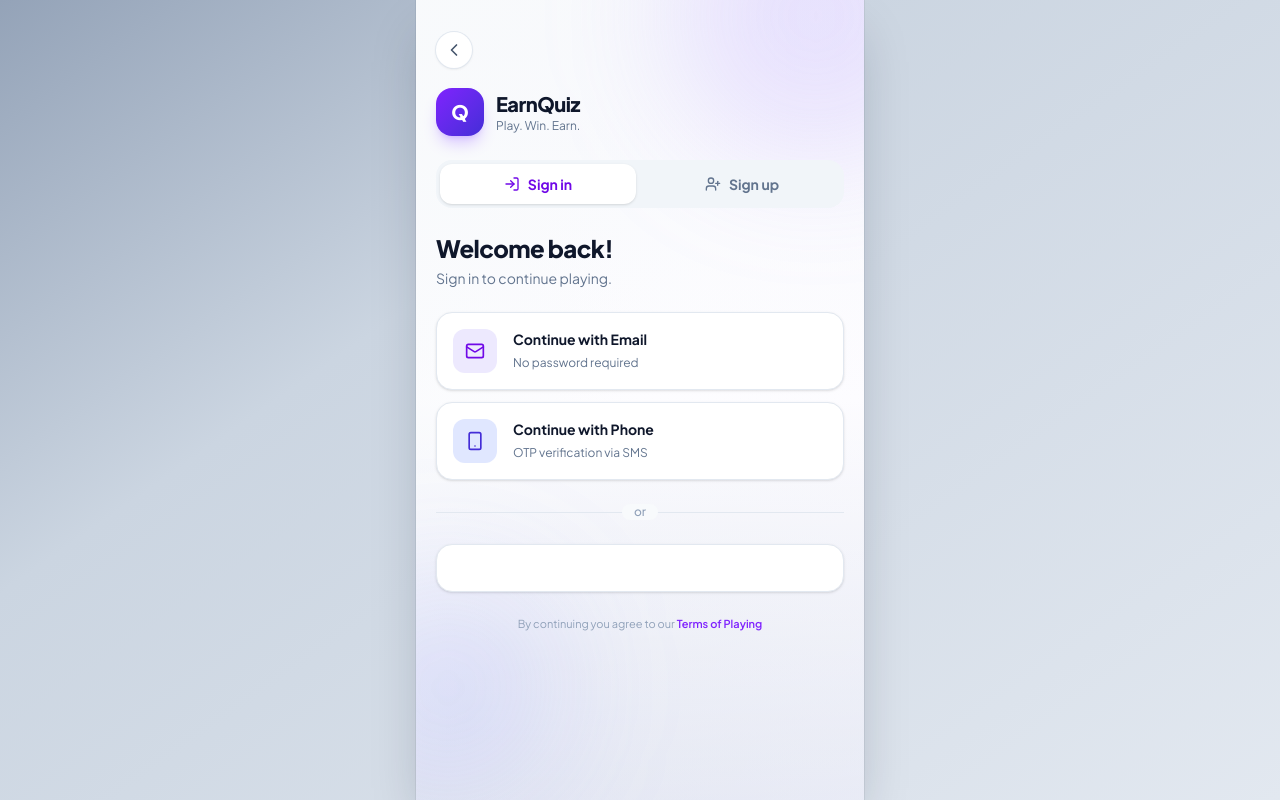
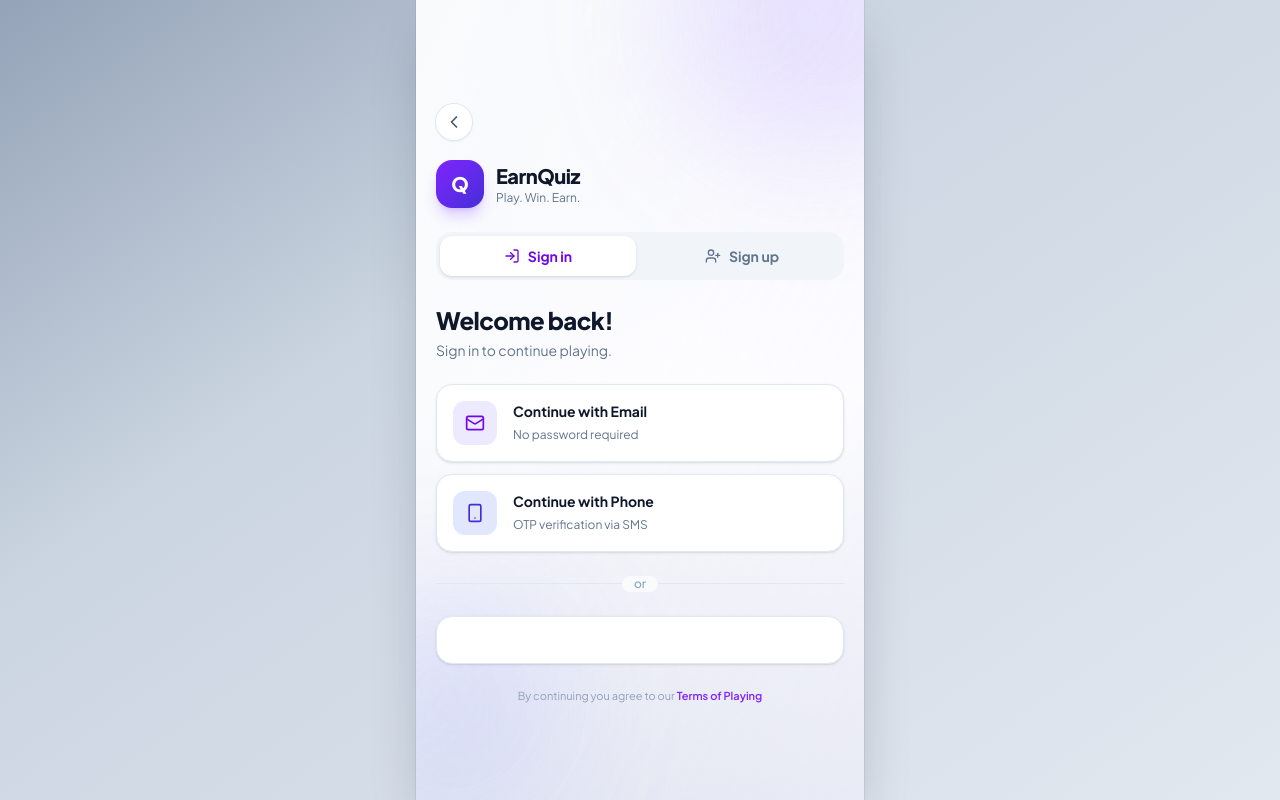
Before and after one commit to akashzeen-art/Quizz, a React (Vite) app in the folder frontend/: page /auth in a window 1280 px wide. Built offline with nearby package versions, Linux system fonts and the light colour scheme.

Commit message:
Center auth flow content vertically

```diff
--- a/frontend/src/components/AuthFlowScreen.tsx
+++ b/frontend/src/components/AuthFlowScreen.tsx
@@ -315,7 +315,7 @@ export function AuthFlowScreen() {
       <div className="pointer-events-none absolute -right-24 -top-32 h-72 w-72 rounded-full bg-violet-400/20 blur-3xl" aria-hidden />
       <div className="pointer-events-none absolute -left-20 bottom-0 h-56 w-56 rounded-full bg-indigo-400/15 blur-3xl" aria-hidden />
 
-      <div className="relative mx-auto max-w-md px-5 pb-10 pt-4">
+      <div className="relative mx-auto max-w-md w-full px-5 pb-10 pt-4 flex flex-col justify-center min-h-[100dvh]">
         {showProgress && (
           <AuthProgressBar current={stepNum} total={totalSteps - 1} onBack={goBack} />
         )}
```
